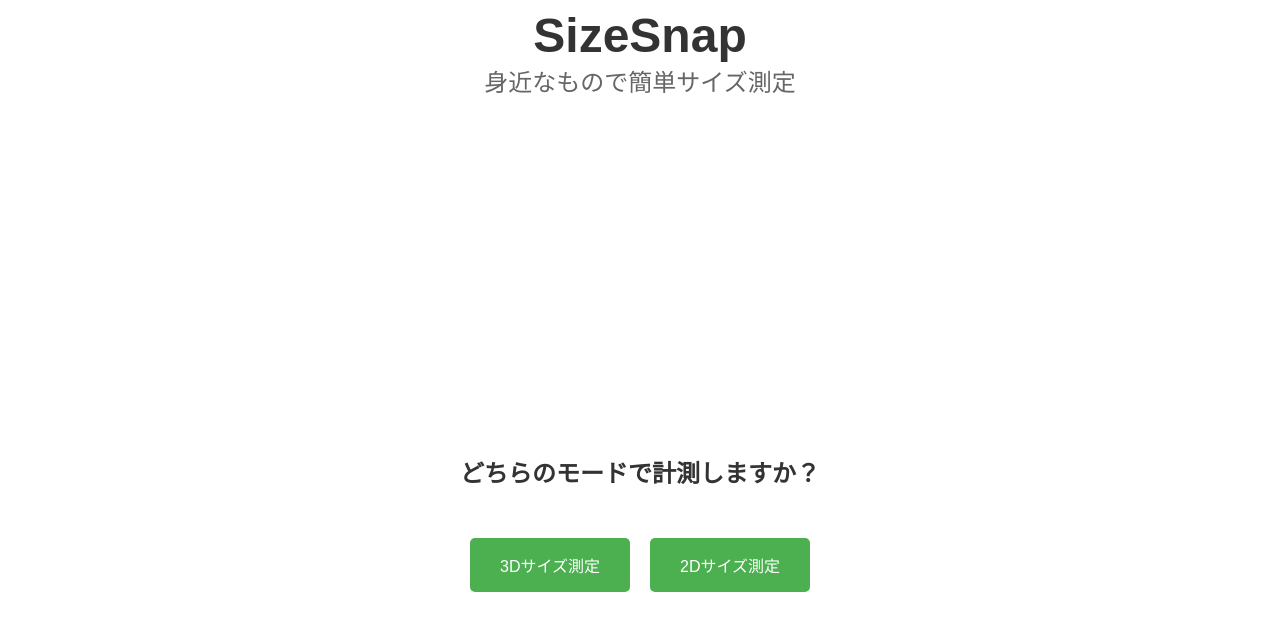
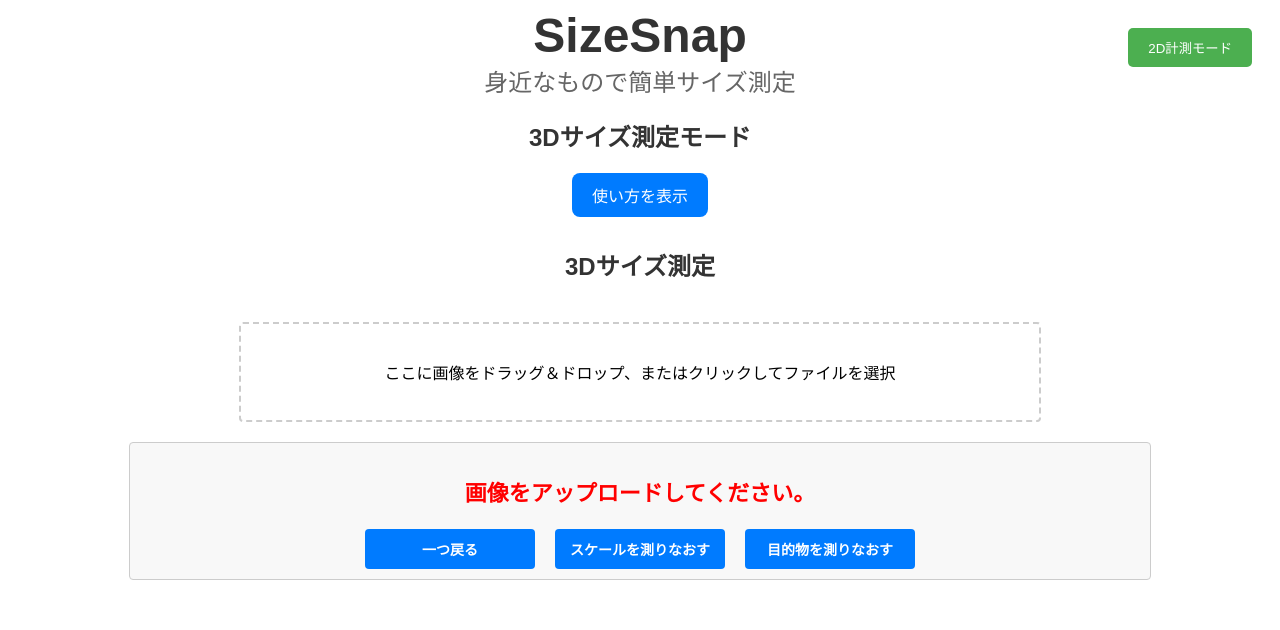
Before and after one commit to 07-jin-FUK/objectsize-fine, a React (Vite) app: page / in a window 1280 px wide. Shown: the top 630 px of the page. Built offline with nearby package versions, Linux system fonts and the light colour scheme.

Commit message:
Sundaylast

```diff
--- a/src/App.css
+++ b/src/App.css
@@ -1,45 +1,30 @@
-
 .App {
     text-align: center;
     font-family: Arial, sans-serif;
+    position: relative;
 }
 
-/* ボタンコンテナを中央に配置 */
-.mode-selection-container {
-    display: flex;
-    flex-direction: column;
-    align-items: center;
-    justify-content: center;
-    height: 100vh;
+/* 右上に表示されるポップアップ風のボタン */
+.popup-button-container {
+    position: absolute;
+    top: 20px;
+    right: 20px;
 }
 
-/* ボタンのスタイル */
-.button-container {
-    margin-top: 20px;
+.popup-button {
+    background-color: #4CAF50;
+    color: white;
+    padding: 10px 20px;
+    border: none;
+    border-radius: 5px;
+    cursor: pointer;
+    transition: background-color 0.3s ease;
 }
 
-.styled-button {
-    background-color: #4CAF50;
-    /* 緑のボタン */
-    border: none;
-    color: white;
-    padding: 15px 30px;
-    text-align: center;
-    text-decoration: none;
-    display: inline-block;
-    font-size: 16px;
-    margin: 10px;
-    border-radius: 5px;
-    transition: background-color 0.3s ease;
-    cursor: pointer;
+.popup-button:hover {
+    background-color: #45a049;
 }
 
-.styled-button:hover {
-    background-color: #45a049;
-    /* ホバー時に少し暗く */
-}
-
-/* h2のスタイル */
 h2 {
     font-size: 24px;
     color: #333;
--- a/src/App.jsx
+++ b/src/App.jsx
@@ -1,58 +1,50 @@
-import React, { useState } from "react";
+import React, { useState, useEffect } from "react";
 import ImageUploader from "./components/Uploader/ImageUploader";
 import Instructions from "./components/Instructions/Instructions";
-import Title from "./components/Common/Title"; // タイトルコンポーネントをインポート
+import Title from "./components/Common/Title";
 import ThreeScene from "./components/ThreeD/ThreeScene";
-import SizeMeasurement from "./components/ThreeD/SizeMeasurement"; // パスを更新
-
-import "./App.css"; // CSSファイルをインポート
+import SizeMeasurement from "./components/ThreeD/SizeMeasurement";
+import "./App.css";
 
 function App() {
-  const [mode, setMode] = useState(null); // 3Dか2Dのモードを選択
+  const [mode, setMode] = useState("3D"); // デフォルトで3Dモードを選択
+
+  useEffect(() => {
+    // ページを開いた際に3Dモードが自動で表示される
+    setMode("3D");
+  }, []);
 
   const handleModeSelection = (selectedMode) => {
-    setMode(selectedMode); // モードを選択
+    setMode(selectedMode);
   };
 
   return (
     <div className="App">
-      <Title /> {/* タイトルを表示 */}
-      {/* まだモードが選ばれていない場合、モード選択を表示 */}
-      {!mode && (
-        <div className="mode-selection-container">
-          <h2>どちらのモードで計測しますか？</h2>
-          <div className="button-container">
-            <button
-              className="styled-button"
-              onClick={() => handleModeSelection("3D")}
-            >
-              3Dサイズ測定
-            </button>
-            <button
-              className="styled-button"
-              onClick={() => handleModeSelection("2D")}
-            >
-              2Dサイズ測定
-            </button>
-          </div>
-        </div>
-      )}
-      {/* 3Dモードの場合 */}
+      <Title />
+
+      {/* 右上に2Dモードの切り替えボタン */}
+      <div className="popup-button-container">
+        <button
+          className="popup-button"
+          onClick={() => handleModeSelection(mode === "3D" ? "2D" : "3D")}
+        >
+          {mode === "3D" ? "2D計測モード" : "3D計測モード"}
+        </button>
+      </div>
+
       {mode === "3D" && (
         <div>
           <h2>3Dサイズ測定モード</h2>
-          <Instructions /> {/* 3D向けの説明を追加する場合 */}
-          <ThreeScene /> {/* Three.js を使った3Dサイズ測定 */}
-          <SizeMeasurement />{" "}
-          {/* 3Dサイズ測定のための画像アップロードとサイズ測定 */}
+          <Instructions />
+
+          <SizeMeasurement />
         </div>
       )}
-      {/* 2Dモードの場合 */}
       {mode === "2D" && (
         <div>
           <h2>2Dサイズ測定モード</h2>
-          <Instructions /> {/* 2D向けの説明 */}
-          <ImageUploader /> {/* 2Dサイズ測定のためのアップロード */}
+          <Instructions />
+          <ImageUploader />
         </div>
       )}
     </div>
--- a/src/components/ThreeD/SizeMeasurement.jsx
+++ b/src/components/ThreeD/SizeMeasurement.jsx
@@ -182,6 +182,31 @@ const SizeMeasurement = () => {
         <p>ここに画像をドラッグ＆ドロップ、またはクリックしてファイルを選択</p>
       </div>
 
+      {/* メッセージを表示 */}
+      <div style={styles.messageContainer}>
+        <p>{message}</p>
+        {/* 画像の右側にボタンを縦に配置 */}
+        <div style={styles.controlButtonsContainer}>
+          <button style={styles.controlButton} onClick={undoLastAction}>
+            一つ戻る
+          </button>
+          <button
+            style={styles.controlButton}
+            onClick={resetScalePoints}
+            disabled={scalePoints.length === 0} // スケールが設定され始めたら有効化
+          >
+            スケールを測りなおす
+          </button>
+          <button
+            style={styles.controlButton}
+            onClick={resetMeasurePoints}
+            disabled={measurePoints.length === 0} // 測定が始まったら有効化
+          >
+            目的物を測りなおす
+          </button>
+        </div>
+      </div>
+
       {/* アップロードされた画像を表示 */}
       {imageSrc && (
         <div style={styles.imageContainer}>
@@ -190,9 +215,10 @@ const SizeMeasurement = () => {
             src={imageSrc}
             alt="Uploaded"
             ref={imageRef}
-            onClick={handleImageClick} // スケール4点と測定用2点のクリックを処理
+            onClick={handleImageClick}
             style={styles.image}
           />
+
           {/* スケール設定用のクリックされた場所にマーカーを表示（赤） */}
           {scalePoints.map((point, index) => (
             <div
@@ -307,26 +333,6 @@ const SizeMeasurement = () => {
         </div>
       )}
 
-      <canvas id="canvasOutput" style={styles.canvas}></canvas>
-
-      {/* メッセージを表示 */}
-      <div style={styles.messageContainer}>
-        <p>{message}</p>
-      </div>
-
-      {/* コントロールボタン */}
-      <div style={styles.controlButtons}>
-        <button style={styles.controlButton} onClick={undoLastAction}>
-          一つ戻る
-        </button>
-        <button style={styles.controlButton} onClick={resetScalePoints}>
-          スケールを測りなおす
-        </button>
-        <button style={styles.controlButton} onClick={resetMeasurePoints}>
-          目的物を測りなおす
-        </button>
-      </div>
-
       {/* 計測ボタンを表示 */}
       {isReadyForMeasurement && (
         <button style={styles.measureButton} onClick={startMeasurement}>
@@ -368,38 +374,38 @@ const styles = {
     textAlign: "center",
     cursor: "pointer",
     marginBottom: "20px",
-    width: "80%",
+    width: "60%",
     maxWidth: "1000px",
     margin: "0 auto",
     marginTop: "20px",
   },
   imageContainer: {
     position: "relative",
-    display: "inline-block",
+    display: "flex", // フレックスボックスで画像とボタンを横並びに
+    justifyContent: "center",
   },
   image: {
     cursor: "crosshair",
     maxWidth: "100%",
     maxHeight: "500px",
   },
-  canvas: {
-    marginTop: "20px",
-    border: "1px solid #000",
-    maxWidth: "80%",
-  },
   messageContainer: {
     marginTop: "20px",
+    marginBottom: "20px",
     padding: "10px",
     backgroundColor: "#f8f8f8",
     border: "1px solid #ccc",
     borderRadius: "4px",
     width: "80%",
     maxWidth: "1000px",
+    fontWeight: "bold",
+    fontSize: "22px",
+    color: "red",
   },
   pointMarker: {
     position: "absolute",
-    width: "10px",
-    height: "10px",
+    width: "12px",
+    height: "12px",
     borderRadius: "50%",
   },
   svgOverlay: {
@@ -412,12 +418,12 @@ const styles = {
   },
   redLine: {
     stroke: "red",
-    strokeWidth: "3",
+    strokeWidth: "4",
     fill: "none",
   },
   blueLine: {
     stroke: "blue",
-    strokeWidth: "3",
+    strokeWidth: "4",
     fill: "none",
   },
   measureButton: {
@@ -438,18 +444,7 @@ const styles = {
     width: "80%",
     maxWidth: "1000px",
   },
-  controlButton: {
-    padding: "10px 15px",
-    backgroundColor: "#007bff",
-    color: "#fff",
-    border: "none",
-    borderRadius: "4px",
-    cursor: "pointer",
-    fontSize: "16px",
-    fontWeight: "bold",
-    transition: "background-color 0.3s ease",
-    margin: "5px",
-  },
+
   controlButtonHover: {
     backgroundColor: "#0056b3", // Hover時の色
   },
@@ -468,6 +463,31 @@ const styles = {
   measureButtonHover: {
     backgroundColor: "#218838", // Hover時の色
   },
+  controlButtonsContainer: {
+    display: "flex",
+    justifyContent: "center",
+    alignItems: "center",
+  },
+  controlButton: {
+    padding: "10px 15px",
+    backgroundColor: "#007bff",
+    color: "#fff",
+    border: "none",
+    borderRadius: "4px",
+    cursor: "pointer",
+    fontSize: "14px",
+    fontWeight: "bold",
+    transition: "background-color 0.3s ease",
+    width: "170px", // ボタン幅を一定に
+    height: "40px",
+    marginLeft: "10px",
+    marginRight: "10px",
+  },
+  controlButtonDisabled: {
+    backgroundColor: "#cccccc",
+    color: "#666666",
+    cursor: "not-allowed", // 無効時はクリック不可
+  },
 };
 
 export default SizeMeasurement;
```
